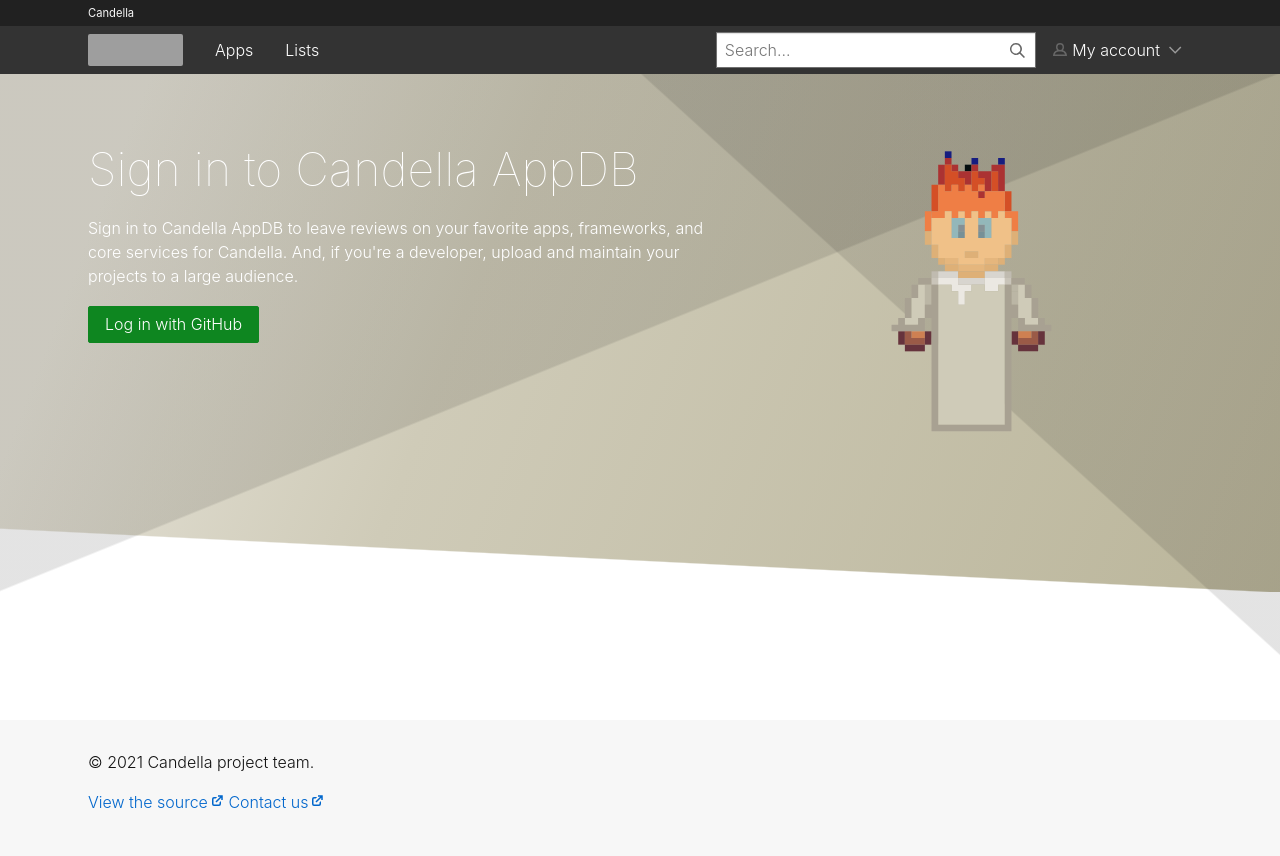
After one commit to UnscriptedVN/appstore, a Flask app: template templates/pages/login.html in a window 1280 px wide. The commit adds this page. Run offline with Flask 2, Linux system fonts and the light colour scheme; the template is opened without the code that fills it, so the values that code supplies are empty; parts of the project's set-up code (start-up, migrations or seed data) failed here and were passed over; some web fonts are replaced; grey boxes are pictures that could not be loaded.

Commit message:
🚧 Start login with GitHub

```diff
--- a/appdb.py
+++ b/appdb.py
@@ -5,7 +5,7 @@
 # License, v. 2.0. If a copy of the MPL was not distributed with this
 # file, You can obtain one at https://mozilla.org/MPL/2.0/.
 
-from flask import Flask, render_template, jsonify
+from flask import Flask, render_template, jsonify, request, redirect, abort
 from . import roland as ro
 import sys
 
@@ -25,19 +25,27 @@ except Exception as error:
 ###########################################
 # TODO: Determine if it's possible to move these to their own files...
 
-@app.route("/api/v1/authenticate")
+@app.route("/api/v1/authenticate", methods=["GET"])
 def authenticate():
     # FIXME: Implement user authentication with GitHub.
+    query = request.args
+
+    if query.get("error"):
+        return jsonify({
+            "error": "GitHub Authorization Failure",
+            "details": query.get("error_description")
+        }), 400
+
     return jsonify({ "error": "Not implemented "}), 500
 
-@app.route("/api/v1/projects/<string:id>")
+@app.route("/api/v1/projects/<string:id>", methods=["GET"])
 def api_single_project(id: str):
     project = ro.projects.get_project(APPDB_CONNECTION, id)
     if not project:
         return jsonify({"error": "Record not found"}), 404
     return jsonify(project)
 
-@app.route("/api/v1/projects/<string:id>/releases")
+@app.route("/api/v1/projects/<string:id>/releases", methods=["GET"])
 def api_project_releases(id: str):
     project = ro.projects.get_project(APPDB_CONNECTION, id)
     if not project:
@@ -50,7 +58,7 @@ def api_project_releases(id: str):
 def api_get_project():
     return jsonify(ro.projects.list_projects(APPDB_CONNECTION))
 
-@app.route("/api/v1/search")
+@app.route("/api/v1/search", methods=["GET"])
 def api_search():
     return ro.search.search(APPDB_CONNECTION)
 
@@ -78,20 +86,26 @@ def index():
 
 @app.route("/apps")
 def prod_apps():
-    return "200", 200
+    # FIXME: Implement this page.
+    abort(404)
 
 @app.route("/lists")
 def prod_lists():
-    return "200", 200
+    # FIXME: Implement this page.
+    abort(404)
 
 @app.route("/search")
 def prod_search():
-    return "200", 200
+    # FIXME: Implement this page.
+    abort(404)
 
 
 @app.route("/auth/login")
 def auth_login():
-    return "200", 200
+    client_id = app.config['GH_CLIENT_ID']
+    auth_url = f"https://github.com/login/oauth/authorize?client_id={client_id}"\
+        + "&scope=user:email%20read:user&allow_signup=true"
+    return render_template("pages/login.html", gh_auth_url=auth_url), 200
 
 
 @app.route("/auth/logout")
--- a/static/css/canonical.css
+++ b/static/css/canonical.css
@@ -107,6 +107,8 @@
   }
 }
 
+/* MARK: Error Header */
+
 .cc-error-header {
   text-align: center;
 }
@@ -114,3 +116,8 @@
 .cc-error-header h1 {
   font-size: 4rem;
 }
+
+.cc-auth--img {
+  height: 20rem;
+  width: 100%;
+}
--- a/templates/components/navbar.html
+++ b/templates/components/navbar.html
@@ -30,10 +30,10 @@
                 <a href="#main-content">Jump to main content</a>
             </span>
             <ul class="p-navigation__items" style="order:0;">
-                <li class="p-navigation__item is-selected">
+                <li class="p-navigation__item {% if request.path == '/apps' %}is-selected{% endif %}">
                     <a class="p-navigation__link" href="{{ url_for('prod_apps') }}">Apps</a>
                 </li>
-                <li class="p-navigation__item">
+                <li class="p-navigation__item {% if request.path == '/lists' %}is-selected{% endif %}">
                     <a class="p-navigation__link" href="{{ url_for('prod_lists') }}">Lists</a>
                 </li>
             </ul>
@@ -56,12 +56,15 @@
                         <li>
                             <a href="{{ url_for('cur_dashboard') }}" class="p-subnav__item">Curator dashboard</a>
                         </li>
+                        {% if not session.get("login_token") %}
                         <li>
-                            <a href="{{ url_for('auth_login') }}'" class="p-subnav__item">Log in</a>
+                            <a href="{{ url_for('auth_login') }}" class="p-subnav__item">Log in</a>
                         </li>
+                        {% else %}
                         <li>
-                            <a href="{{ url_for('auth_logout') }}'" class="p-subnav__item">Sign out</a>
+                            <a href="{{ url_for('auth_logout') }}" class="p-subnav__item">Sign out</a>
                         </li>
+                        {% endif %}
                     </ul>
                 </li>
             </ul>
--- /dev/null
+++ b/templates/pages/login.html
@@ -0,0 +1,25 @@
+{% extends "default.html" %}
+{% block title %}Login - Candella AppDB{% endblock %}
+{% block content %}
+<div class="p-strip--suru">
+    <div class="row">
+        <div class="col-7">
+            <h1>Sign in to Candella AppDB</h1>
+            <p>
+                Sign in to Candella AppDB to leave reviews on your favorite apps,
+                frameworks, and core services for Candella. And, if you're a developer,
+                upload and maintain your projects to a large audience.
+            </p>
+            <p>
+                <a href="{{ gh_auth_url }}" class="p-button p-button--positive">
+                    Log in with GitHub
+                </a>
+            </p>
+        </div>
+        <div class="col-5">
+            <img class="cc-auth--img" src="{{ url_for('static', filename='img/sprite.svg') }}" alt="Candella" />
+        </div>
+    </div>
+</div>
+<div class="p-strip"></div>
+{% endblock %}
```
Also changed, not shown: roland/auth.py (added, +20 -0 lines), static/img/sprite.svg (added).
